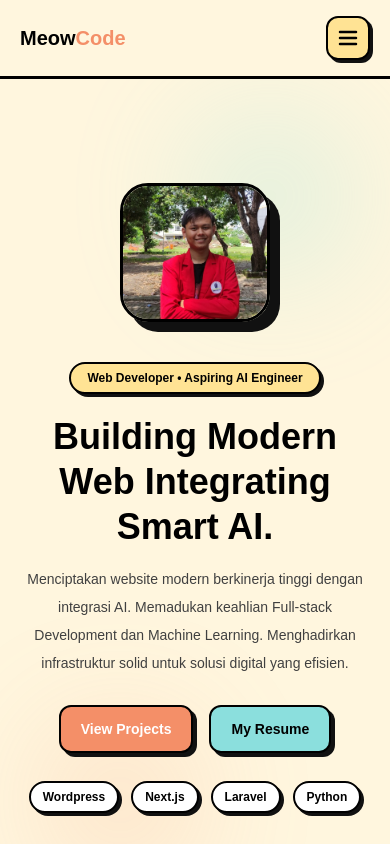
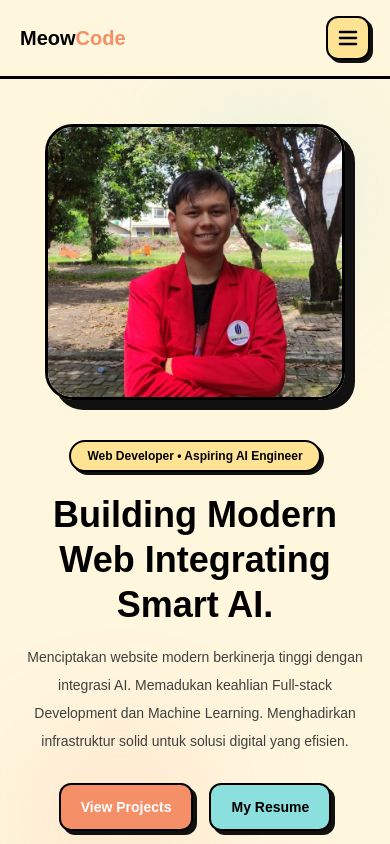
Before and after one commit to Romeoprtma/portofolio-romeo, a Next.js app: page / in a window 390 px wide. Shown: the top 844 px of the page. Built offline with nearby package versions, Linux system fonts and the light colour scheme.

Commit message:
resize image for mobilerasio

```diff
--- a/components/Hero.tsx
+++ b/components/Hero.tsx
@@ -71,7 +71,7 @@ export default function Hero() {
               alt="Foto Profil Romeo"
               width={720}
               height={662}
-              className="w-full max-w-[150px] lg:max-w-[720px] rounded-[28px] border-[3px] border-black shadow-[10px_10px_0px_#111] object-cover"
+              className="w-full max-w-[300px] lg:max-w-[720px] rounded-[28px] border-[3px] border-black shadow-[10px_10px_0px_#111] object-cover"
             />
           </div>
         </div>
```
